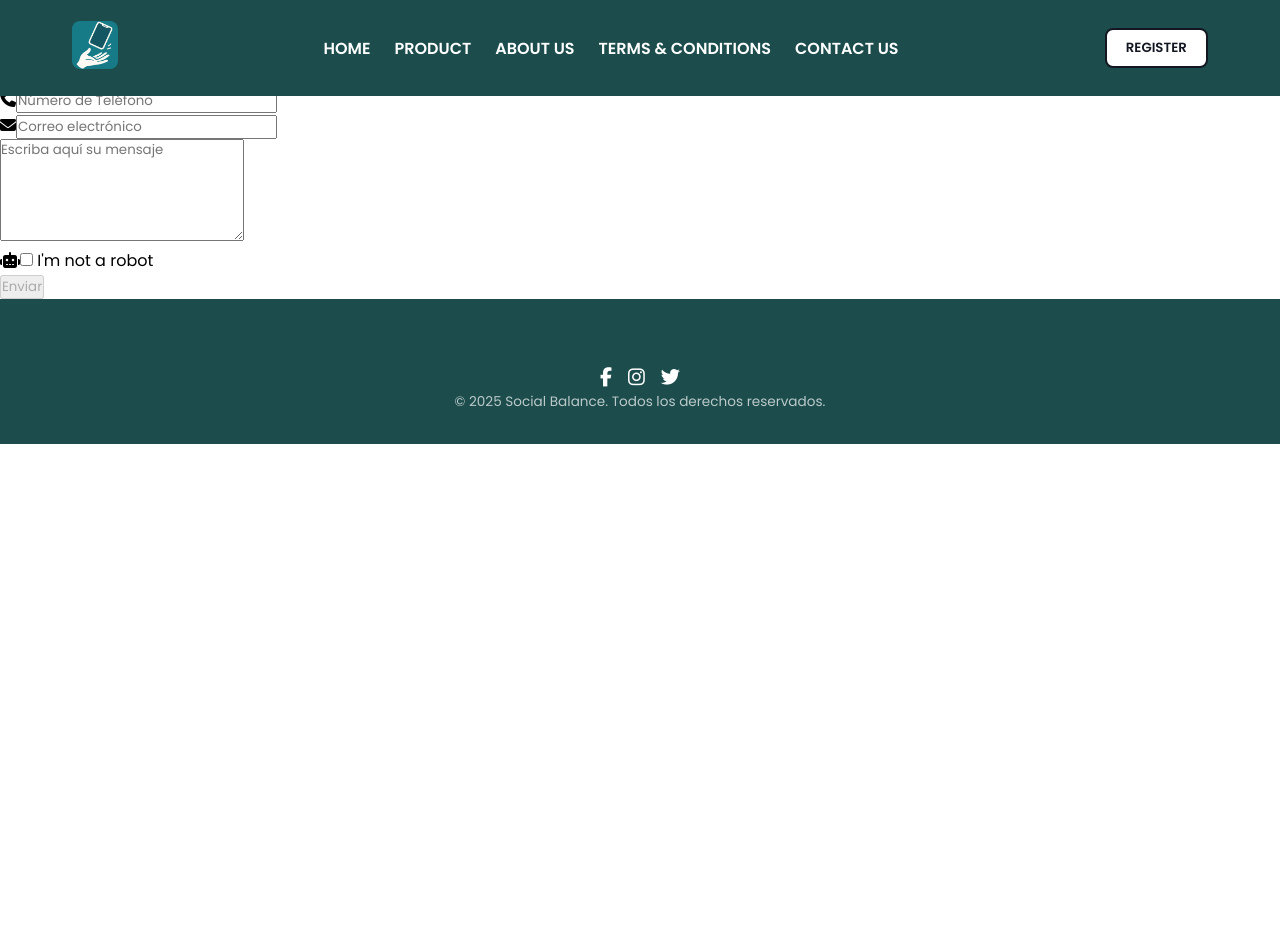
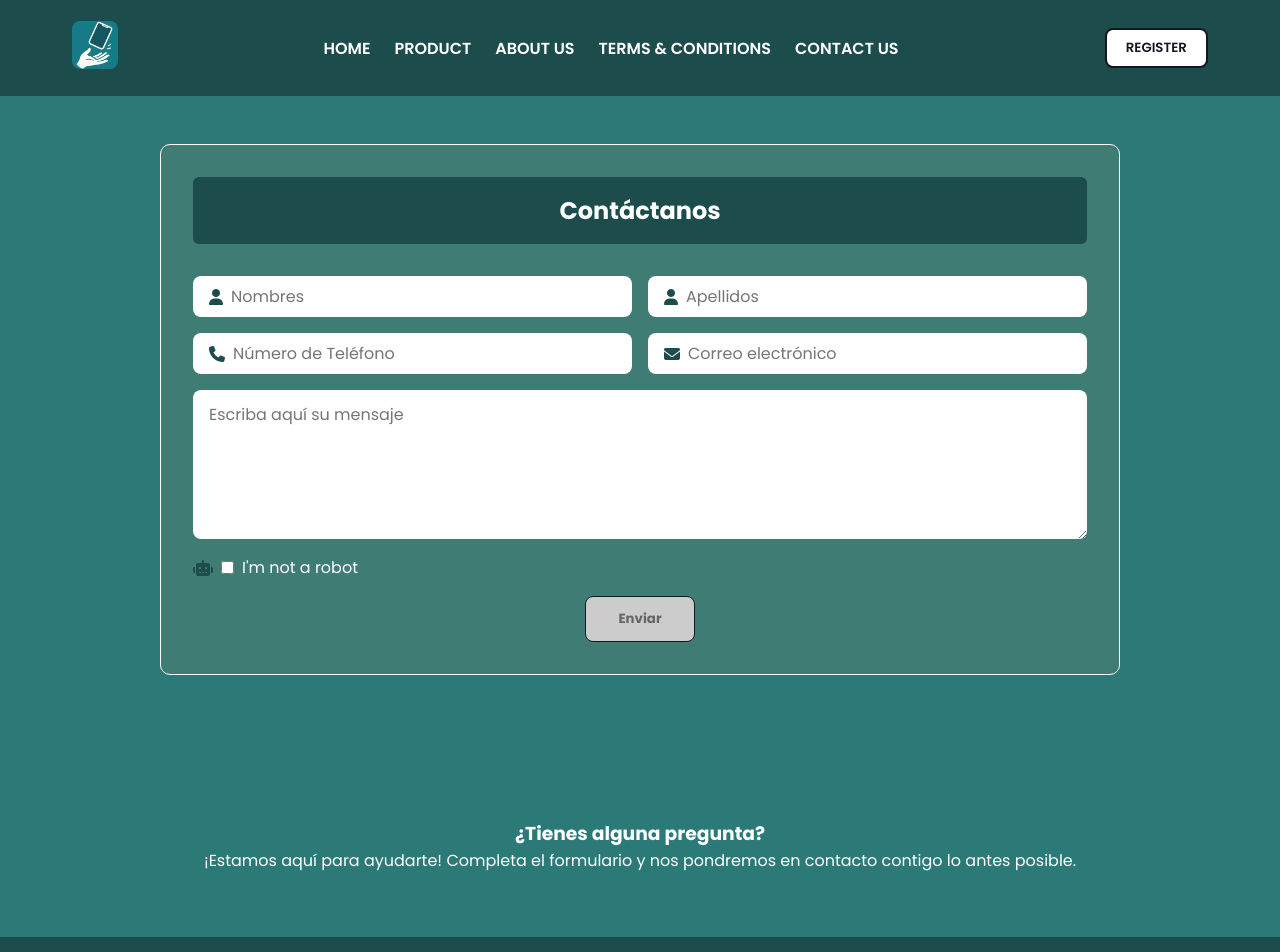
Before and after one commit to Grupo5-IHC/social-balance, an Angular app: page /contact in a window 1280 px wide. Shown: the top 952 px of the page. Before the commit the page ends 800 px from the top, so only its background shows below. Built offline with nearby package versions, Linux system fonts and the light colour scheme.

Commit message:
corrigiendo el register y contact

```diff
--- a/src/app/pages/contact/contact.css
+++ b/src/app/pages/contact/contact.css
@@ -1,110 +1,149 @@
-.register {
+.contact {
+  margin-top: 5%;
   background-color: #2B7A78;
-  padding: 6rem 0;
+  padding: 5rem 1rem;
   display: flex;
   justify-content: center;
+  align-items: center;
 
-  .register-box {
+  .contact-box {
+    width: 100%;
+    max-width: 960px;
+    background-color: #3E7C74;
+    padding: 2rem;
+    border-radius: 10px;
+    border: 1px solid white;
     box-sizing: border-box;
     overflow-x: hidden;
-    background-color: #1C4C4C;
-    border-radius: 6px;
-    border: 1px solid #fff;
-    padding: 2rem;
-    max-width: 1200px;
-    width: 100%;
     color: white;
 
-    .register-grid {
-      display: flex;
-      flex-wrap: wrap;
-      gap: 2rem;
-
-      .register-image {
-        flex: 1 1 45%;
-
-        img {
-          width: 100%;
-          border-radius: 12px;
-        }
+    h2 {
+      text-align: center;
+      margin-bottom: 2rem;
+      background-color: #1C4C4C;
+      padding: 1rem;
+      border-radius: 6px;
+      font-size: 1.5rem;
     }
 
     form {
-        flex: 1 1 45%;
-        background-color: #3E7C74;
-        padding: 2rem;
-        border-radius: 8px;
       display: flex;
       flex-direction: column;
-        gap: 1.25rem;
+      gap: 1rem;
+    }
 
-        h2 {
-          margin-bottom: 1rem;
-          font-size: 1.5rem;
-          text-align: center;
+    .row {
+      display: flex;
+      gap: 1rem;
+      flex-wrap: wrap;
+
+      .form-group {
+        flex: 1 1 45%;
+        display: flex;
+        flex-direction: column;
+      }
     }
 
     .form-group {
       display: flex;
       flex-direction: column;
+      width: 100%;
 
-        .error {
-          color: #ffb3b3;
-          font-size: 0.85rem;
-          margin-top: 0.25rem;
+      .icon-input {
+        display: flex;
+        align-items: center;
+        background-color: #fff;
+        border-radius: 8px;
+        padding: 0.5rem 1rem;
+
+        i {
+          margin-right: 0.5rem;
+          color: #1C4C4C;
         }
-          flex-direction: column;
 
         input {
-            padding: 0.75rem 1rem;
-            border-radius: 6px;
           border: none;
+          outline: none;
+          flex: 1;
           font-size: 1rem;
         }
       }
 
-        .checkbox {
+      textarea {
+        padding: 0.75rem 1rem;
+        border-radius: 8px;
+        border: none;
+        font-size: 1rem;
+        resize: vertical;
+      }
+
+      .error {
+        font-size: 0.85rem;
+        color: #ffb3b3;
+        margin-top: 0.25rem;
+      }
+    }
+
+    .captcha {
       label {
         display: flex;
         align-items: center;
         gap: 0.5rem;
-            font-size: 0.95rem;
+
+        i {
+          color: #1C4C4C;
+        }
       }
     }
 
     button {
       align-self: center;
-          background-color: #2B7A78;
-          border: 1px solid #fff;
-          color: #fff;
       padding: 0.75rem 2rem;
+      background-color: white;
+      color: #1C4C4C;
       font-weight: bold;
-          font-size: 1rem;
+      border: 1px solid #121721;
       border-radius: 8px;
       cursor: pointer;
       transition: background-color 0.3s ease;
     }
 
+    button:hover:not(:disabled) {
+      background-color: #eee;
+    }
+
     button:disabled {
       background-color: #ccc;
-          color: #333;
-          border-color: #ccc;
+      color: #666;
       cursor: not-allowed;
     }
-
-        button:hover:not(:disabled) {
-          background-color: #1C4C4C;
-        }
-      }
-    }
-  }
-  @media (max-width: 768px) {
-    .register-box {
-      padding: 1rem;
   }
 
-  .register-box .register-grid {
+  @media (max-width: 768px) {
+    .contact-box {
+      padding: 1rem;
+      width: 90%;
+      max-width: 100%;
+      margin-top: 2rem;
+    }
+
+    .row {
       flex-direction: column;
     }
   }
 }
+
+.divider {
+  width: 100%;
+  background-color: #2B7A78;
+  padding: 5%;
+  display: flex;
+  justify-content: center;
+  align-items: center;
+  text-align: center;
+  color: white;
+
+  @media (max-width: 768px) {
+    padding: 2rem;
+  }
+}
--- a/src/app/pages/contact/contact.html
+++ b/src/app/pages/contact/contact.html
@@ -50,3 +50,10 @@
     </form>
   </div>
 </section>
+
+<section class="divider">
+  <div class="divider-content">
+    <h3>¿Tienes alguna pregunta?</h3>
+    <p>¡Estamos aquí para ayudarte! Completa el formulario y nos pondremos en contacto contigo lo antes posible.</p>
+  </div>
+</section>
--- a/src/app/pages/register/register.css
+++ b/src/app/pages/register/register.css
@@ -107,8 +107,37 @@
   }
 
   @media (max-width: 768px) {
+
     .register-box .register-grid {
       flex-direction: column;
+      align-items: center;
+      .register-form {
+        width: 100%;
+      }
+      form {
+        width: 100%;
+        padding: 1.5rem;
+        border-radius: 8px;
+      }
+      .register-image h1 {
+        font-size: 1.5rem;
+        margin-bottom: 1rem;
+      }
+      .register-image img {
+        width: 100%;
+        max-width: 400px;
+        height: auto;
+      }
+      .register-image {
+        flex: 1 1 100%;
+        text-align: center;
+      }
+      .register-form {
+        flex: 1 1 100%;
+      }
+      .register-grid {
+        gap: 2rem;
+      }
     }
   }
 }
```
Lines whose indentation alone changed are shown as unchanged.
